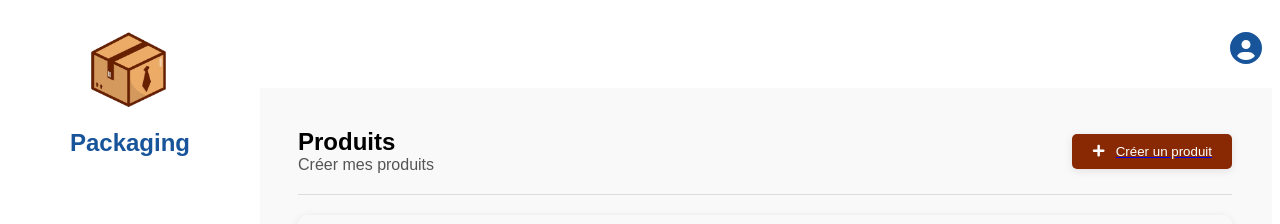
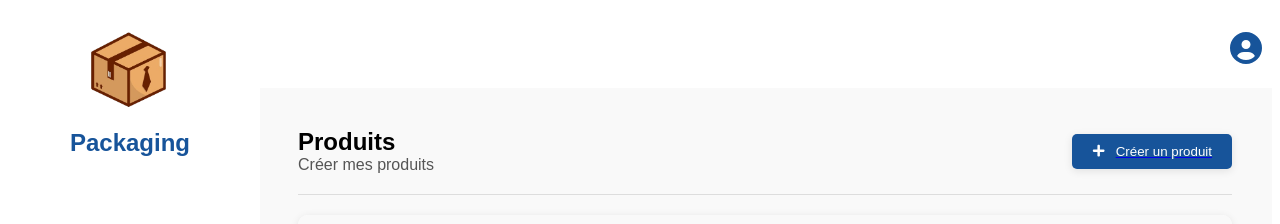
Before and after one commit to AngeAugustin/Front_packaging, a React (Create React App) app: page /Produits in a window 1280 px wide. Shown: the top 224 px of the page. Built offline with nearby package versions, Linux system fonts and the light colour scheme; no server answers.

Commit message:
Ajout Couleurs final 4

```diff
--- a/src/Pages/Produits.js
+++ b/src/Pages/Produits.js
@@ -48,7 +48,7 @@ const Produits = () => {
         <Link to="/init">
           <button
             style={{
-              backgroundColor: "#882904",
+              backgroundColor: "#17549A",
               color: "white",
               border: "none",
               padding: "10px 20px",
```
